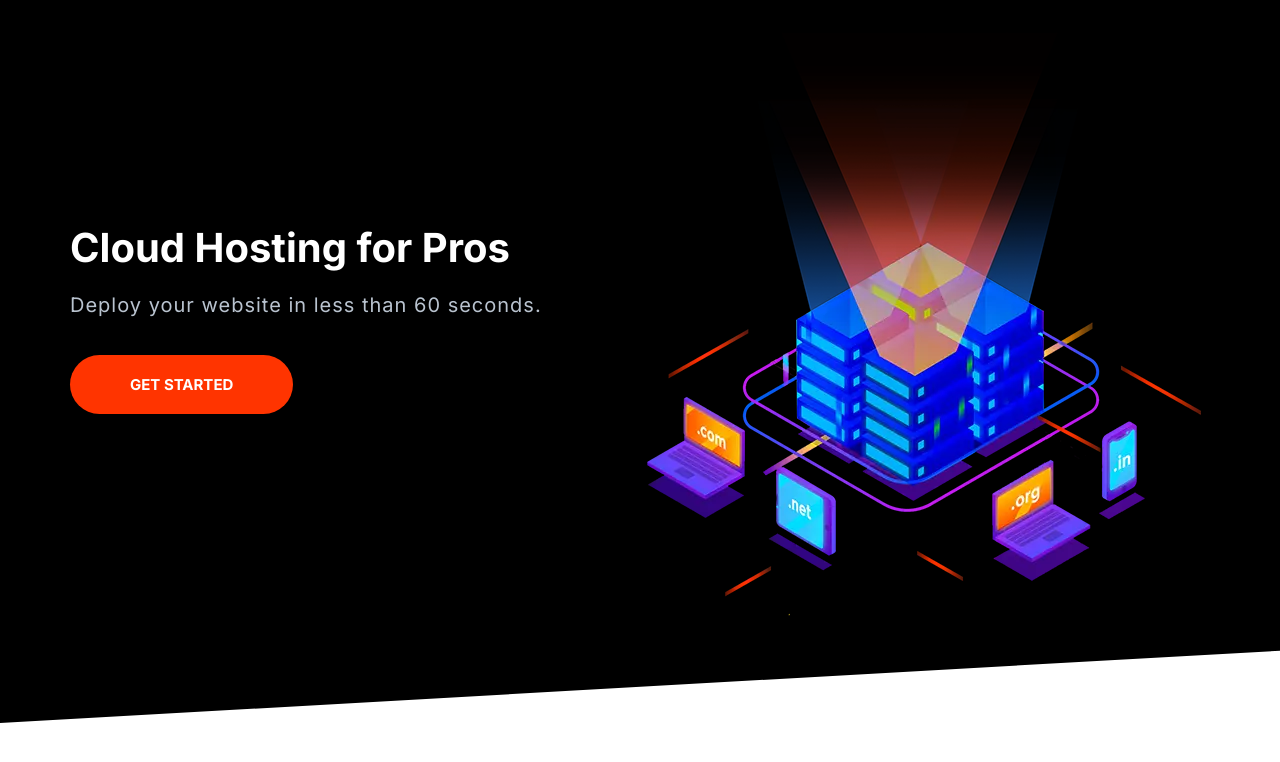
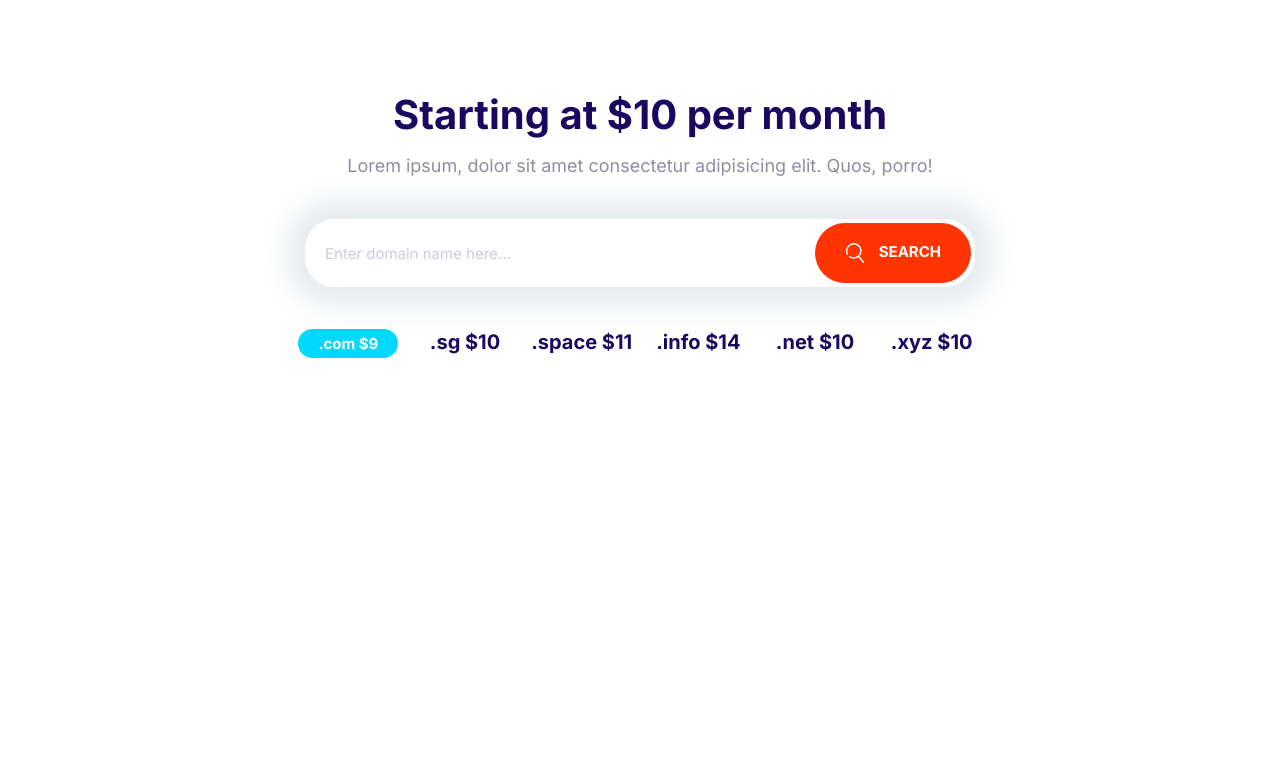
Before and after one commit to longlee10/Cloud-Hosting, a plain HTML site: page index.html in a window 1280 px wide. Drawn offline with Linux system fonts and the light colour scheme.

Commit message:
Define domain block style

```diff
--- a/css/styles.css
+++ b/css/styles.css
@@ -246,6 +246,13 @@ a {
   padding-right: 6rem;
 }
 
+.btn .icon {
+  width: 2rem;
+  height: 2rem;
+  margin-right: 1rem;
+  vertical-align: middle;
+}
+
 @media screen and (min-width: 1024px) {
   .btn {
     font-size: 1.5rem;
@@ -271,7 +278,7 @@ a {
 .input-group .input {
   border: 0;
   flex-grow: 1;
-  padding: 1.5rem 1rem;
+  padding: 1.5rem 2rem;
 }
 
 .input-group .btn {
@@ -693,3 +700,30 @@ a {
     align-self: center;
   }
 }
+
+/* Domain block */
+
+.block-domain-price {
+  display: grid;
+  grid-template-columns: repeat(3, 1fr);
+  grid-template-rows: repeat(2, 6rem); /*Avoid making items so close*/
+  font-size: 2rem;
+  font-weight: 600;
+  justify-items: center;
+  max-width: 700px;
+  margin: 0 auto;
+}
+
+.block-domain .input-group {
+  box-shadow: 0 0 30px 20px #e6ebee;
+  border: 0;
+  margin: 4rem auto;
+  max-width: 670px;
+}
+
+@media screen and (min-width: 768px) {
+  .block-domain-price {
+    grid-template-columns: repeat(auto-fit, minmax(10rem, 1fr));
+    grid-template-rows: 6rem;
+  }
+}
--- a/index.html
+++ b/index.html
@@ -8,27 +8,34 @@
     <link rel="stylesheet" href="./css/styles.css" />
   </head>
   <body>
-    <section class="block block-dark block-skew-left hero">
-      <div class="container grid grid-cols-2">
-        <header class="block-header hero-content">
-          <h2 class="block-heading">Cloud Hosting for Pros</h2>
-          <p class="hero-tagline">
-            Deploy your website in less than 60 seconds.
-          </p>
-          <a href="/" class="btn btn-accent btn-stretched">get started</a>
-        </header>
-        <picture>
-          <source
-            type="image/webp"
-            srcset="./images/banner.webp 1x, ./images/banner@2x.webp 2x"
-          />
-          <source
-            type="image/png"
-            srcset="./images/banner.png 1x, ./images/banner@2x.png 2x"
-          />
-          <img class="hero-img" src="./images/banner.png" alt="" />
-        </picture>
+    <section class="block block-domain container">
+      <header class="block-header">
+        <h2>Starting at $10 per month</h2>
+        <p>
+          Lorem ipsum, dolor sit amet consectetur adipisicing elit. Quos, porro!
+        </p>
+      </header>
+      <div class="input-group">
+        <input
+          type="text"
+          class="input"
+          placeholder="Enter domain name here..."
+        />
+        <button class="btn btn-accent">
+          <svg class="icon icon-white">
+            <use xlink:href="../icons/sprite.svg#search"></use>
+          </svg>
+          Search
+        </button>
       </div>
+      <ul class="block-domain-price list">
+        <li><span class="badge badge-secondary">.com $9</span></li>
+        <li>.sg $10</li>
+        <li>.space $11</li>
+        <li>.info $14</li>
+        <li>.net $10</li>
+        <li>.xyz $10</li>
+      </ul>
     </section>
     <script src="./js/main.js"></script>
   </body>
```
Also changed, not shown: components/domain-block.html (added, +25 -0 lines).
